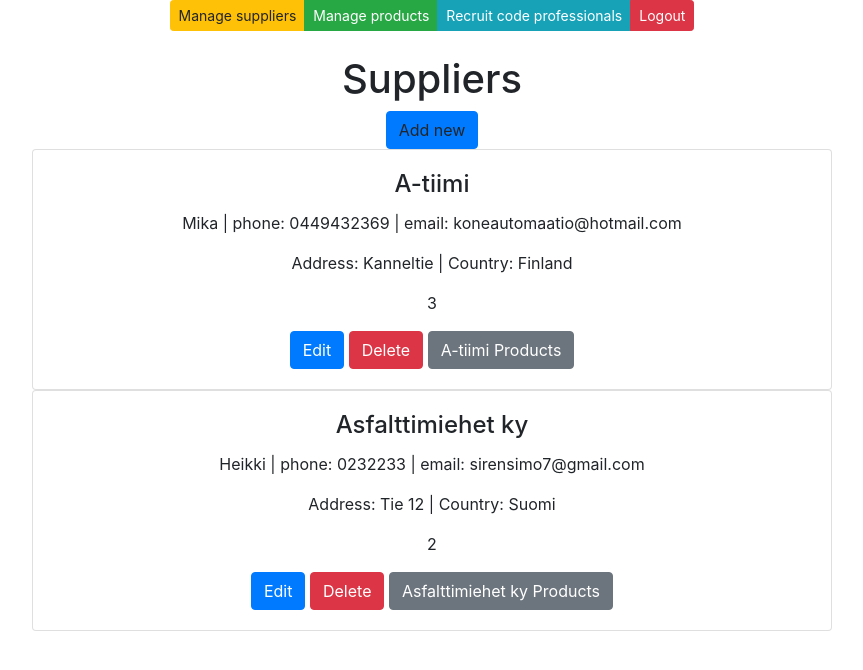
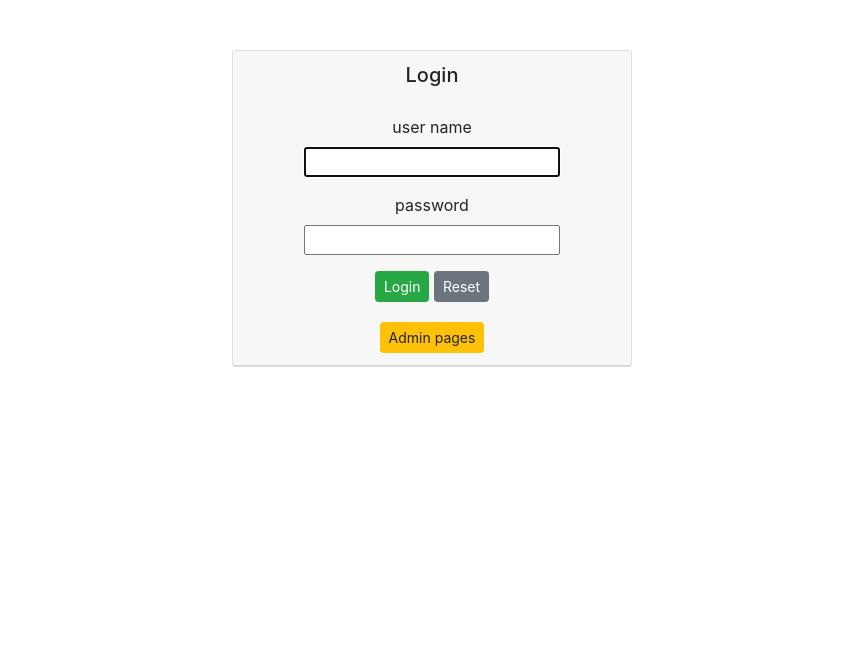
Before and after one commit to mika1407/django-koulu, a Django app: page /suppliers/ in a window 1280 px wide. Shown: the top 670 px of the page, without its empty margins (208-1071 px from the left). Run offline with Django 3.2, Linux system fonts and the light colour scheme; data comes from the database, SQL or seed files in the repository; both versions use the stored data as it was after the commit; some libraries are stand-ins or nearby versions.

Commit message:
crudit tehty loppuun

```diff
--- a/app/templates/landingpage.html
+++ b/app/templates/landingpage.html
@@ -3,7 +3,7 @@
 {% block content %}
 
 
-<h2 id="otsikko">Hi, Welcome to suppliers app</h2>
+<h2 id="otsikko">Hi {{name}}! Welcome to suppliers app</h2>
 
 
 {% endblock %}
--- /dev/null
+++ b/app/templates/loginpage.html
@@ -0,0 +1,69 @@
+<!DOCTYPE html>
+<html>
+
+<head>
+    <title>Products and vendors</title>
+
+    <meta charset="UTF-8">
+
+    <meta name="viewport" content="width=device-width, initial-scale=1.0">
+
+    <link rel="stylesheet" href="https://stackpath.bootstrapcdn.com/bootstrap/4.5.0/css/bootstrap.min.css"
+        integrity="sha384-9aIt2nRpC12Uk9gS9baDl411NQApFmC26EwAOH8WgZl5MYYxFfc+NcPb1dKGj7Sk" crossorigin="anonymous">
+
+    <link rel="stylesheet" href="https://cdnjs.cloudflare.com/ajax/libs/font-awesome/5.11.2/css/all.min.css">
+
+    <script src="https://ajax.googleapis.com/ajax/libs/jquery/3.5.1/jquery.min.js"></script>
+    <script src="https://cdnjs.cloudflare.com/ajax/libs/popper.js/1.16.0/umd/popper.min.js"></script>
+    <script src="https://maxcdn.bootstrapcdn.com/bootstrap/4.5.2/js/bootstrap.min.js"></script>
+
+
+</head>
+
+<body>
+    <div class="container">
+        <center>
+
+<div class="card" style="width: 25rem; margin-top: 50px;">
+
+    <div class="card-header">
+
+        <h5>Login</h5>
+
+        <div class="card-body">
+            <form id="myForm" method="post" action="/login/">
+
+                {%csrf_token %}
+                <div class="form-group">
+                    <label>user name</label>
+                    <input autofocus type="text" name="username">
+                </div>
+                <div class="form-group">
+                    <label>password</label>
+                    <input type="password" name="password">
+                </div>
+
+                <input type="submit" value="Login" class="btn btn-success btn-sm">
+
+                <input type="button" onclick="reset()" class="btn btn-secondary btn-sm" value="Reset">
+
+            </form>
+        </div>
+        <input type="button" onclick="window.location.href='/admin/'" class="btn btn-warning btn-sm"
+            value="Admin pages">
+    </div>
+</div>
+
+<script>
+    function reset() {
+        document.getElementById("myForm").reset();
+    }
+</script>
+
+        </center>
+    </div>
+
+</body>
+
+
+</html>
--- a/app/templates/suppliers.html
+++ b/app/templates/suppliers.html
@@ -9,6 +9,19 @@
 <h1>Suppliers</h1>
 
 <a onclick="showaddform()" class="btn btn-primary">Add new</a>
+<br />
+<br />
+<div class="card" style="width: 20rem;">
+    <div class="card-body">
+        <form method="post" action="/search-suppliers/">
+
+            {%csrf_token %}
+            <input class="card-text" class="card-text" type="text" placeholder="search" name="search">
+
+            <input type="submit" value="Search" class="btn btn-success btn-sm" name="">
+        </form>
+    </div>
+</div>
 
 {% for s in suppliers %}
 <div class="card" style="width: 50rem;">
--- a/app/urls.py
+++ b/app/urls.py
@@ -1,7 +1,13 @@
 from django.urls import path
-from .views import landingview, supplierlistview, addsupplier, deletesupplier, productlistview, addproduct, deleteproduct, edit_supplier_get, edit_supplier_post, edit_product_get, edit_product_post, products_filtered
+from .views import landingview, supplierlistview, addsupplier, deletesupplier, productlistview, addproduct, deleteproduct, edit_supplier_get, edit_supplier_post, edit_product_get, edit_product_post, products_filtered, loginview, login_action, logout_action, searchsuppliers
 
 urlpatterns = [
+
+    #LOGIN
+    path('', loginview),
+    path('login/', login_action),
+    path('logout/', logout_action),
+
     # suppliers
     path('', landingview),
     path('suppliers/', supplierlistview),
@@ -9,6 +15,7 @@ urlpatterns = [
     path('delete-supplier/<int:id>/', deletesupplier),
     path('edit-supplier-get/<int:id>/', edit_supplier_get),
     path('edit-supplier-post/<int:id>/', edit_supplier_post),
+    path('search-suppliers/', searchsuppliers),
 
 
     # Products
--- a/app/views.py
+++ b/app/views.py
@@ -1,5 +1,30 @@
 from django.shortcuts import render, redirect
 from .models import Supplier, Product
+from django.contrib.auth import authenticate, login, logout
+
+
+# LANDING AFTER LOGIN
+
+def loginview(request):
+    return render (request, "loginpage.html")
+
+def login_action(request):
+    user = request.POST['username']
+    passw = request.POST['password']
+    user = authenticate(username = user, password = passw)
+    if user:
+        login(request, user)
+        context = {'name': user}
+        return render(request,'landingpage.html',context)
+    else:
+        return render(request, 'loginerror.html')
+
+def logout_action(request):
+    logout(request)
+    return render(request, 'loginpage.html')
+
+
+# After Login
 
 def landingview(request):
     return render (request, 'landingpage.html')
@@ -7,9 +32,21 @@ def landingview(request):
 # SUPPLIERS
 
 def supplierlistview(request):
-    supplierlist = Supplier.objects.all()
-    context = {'suppliers': supplierlist}
-    return render (request,"suppliers.html",context)
+    if not request.user.is_authenticated:
+        return render(request, 'loginpage.html')
+    else:
+        supplierlist = Supplier.objects.all()
+        context = {'suppliers': supplierlist}
+        return render (request,"suppliers.html",context)
+
+def searchsuppliers(request):
+    if not request.user.is_authenticated:
+        return render(request, 'loginpage.html')
+    else:
+        search = request.POST['search']
+        filtered = Supplier.objects.filter(companyname__icontains=search)
+        context = {'suppliers': filtered}
+        return render (request,"suppliers.html",context)
 
 def addsupplier(request):
     a = request.POST['companyname']
@@ -31,40 +68,52 @@ def edit_supplier_get(request, id):
     return render (request,"edit_supplier.html",context)
 
 def edit_supplier_post(request, id):
-    item = Supplier.objects.get(id = id)
-    item.contactname = request.POST['contactname']
-    item.address = request.POST['address']
-    item.phone = request.POST['phone']
-    item.email = request.POST['email']
-    item.country = request.POST['country']
-    item.save()
-    return redirect(supplierlistview)
+    if not request.user.is_authenticated:
+        return render(request, 'loginpage.html')
+    else:
+        item = Supplier.objects.get(id = id)
+        item.contactname = request.POST['contactname']
+        item.address = request.POST['address']
+        item.phone = request.POST['phone']
+        item.email = request.POST['email']
+        item.country = request.POST['country']
+        item.save()
+        return redirect(supplierlistview)
 
 
 
 # PRODUCTS
 
 def productlistview(request):
-    productlist = Product.objects.all()
-    supplierlist = Supplier.objects.all()
-    context = {'products': productlist, 'suppliers': supplierlist}
-    return render (request,"products.html",context)
+    if not request.user.is_authenticated:
+        return render(request, 'loginpage.html')
+    else:
+        productlist = Product.objects.all()
+        supplierlist = Supplier.objects.all()
+        context = {'products': productlist, 'suppliers': supplierlist}
+        return render (request,"products.html",context)
 
 
 def addproduct(request):
-    a = request.POST['productname']
-    b = request.POST['packagesize']
-    c = request.POST['unitprice']
-    d = request.POST['unitsinstock']
-    e = request.POST['supplier']
+    if not request.user.is_authenticated:
+        return render(request, 'loginpage.html')
+    else:
+        a = request.POST['productname']
+        b = request.POST['packagesize']
+        c = request.POST['unitprice']
+        d = request.POST['unitsinstock']
+        e = request.POST['supplier']
 
     Product(productname = a, packagesize = b, unitprice = c, unitsinstock = d, supplier = Supplier.objects.get(id = e)).save()
     return redirect(request.META['HTTP_REFERER'])
 
 
 def deleteproduct(request, id):
-    Product.objects.filter(id = id).delete()
-    return redirect(request.META['HTTP_REFERER'])
+    if not request.user.is_authenticated:
+        return render(request, 'loginpage.html')
+    else:
+        Product.objects.filter(id = id).delete()
+        return redirect(request.META['HTTP_REFERER'])
 
 def edit_product_get(request, id):
     product = Product.objects.filter(id = id)
```
Also changed, not shown: app/templates/loginerror.html (added, +47 -0 lines), suppliers2021/settings.py (+15 -0 lines), db.sqlite3.
